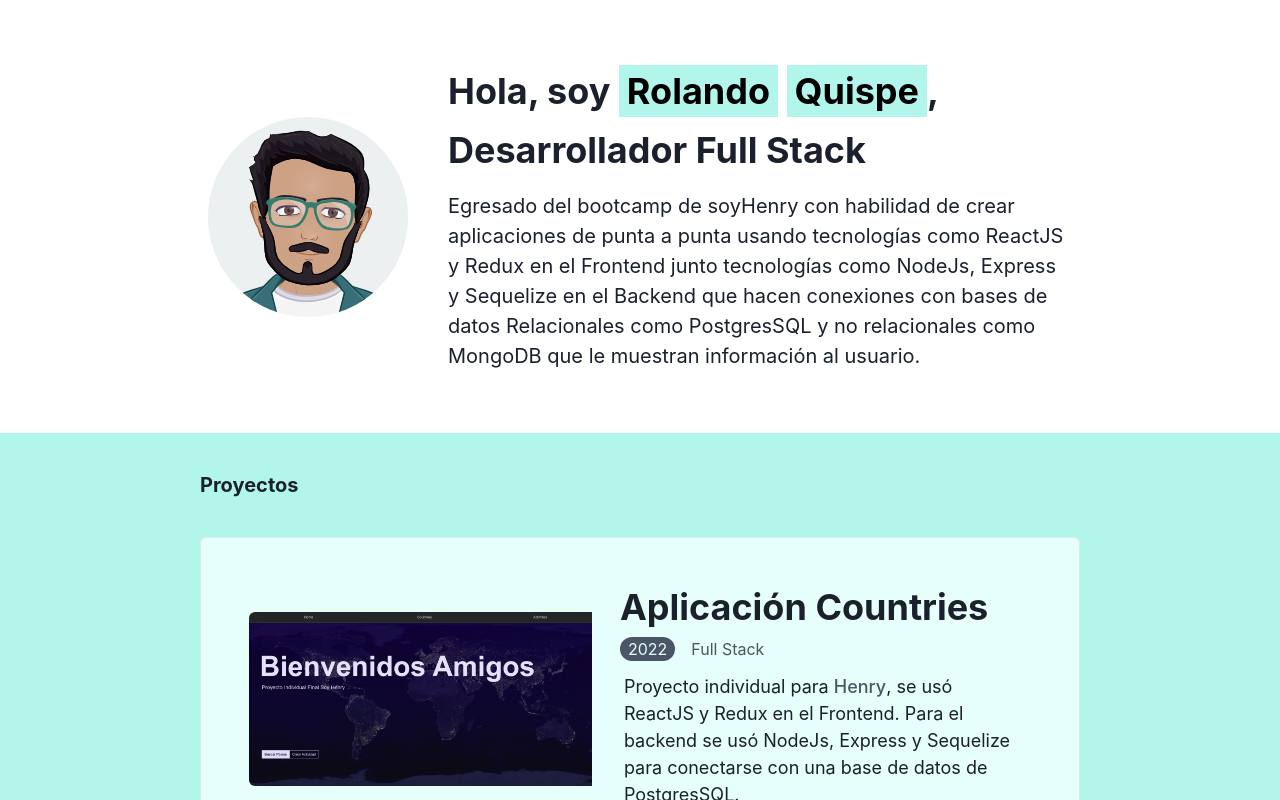
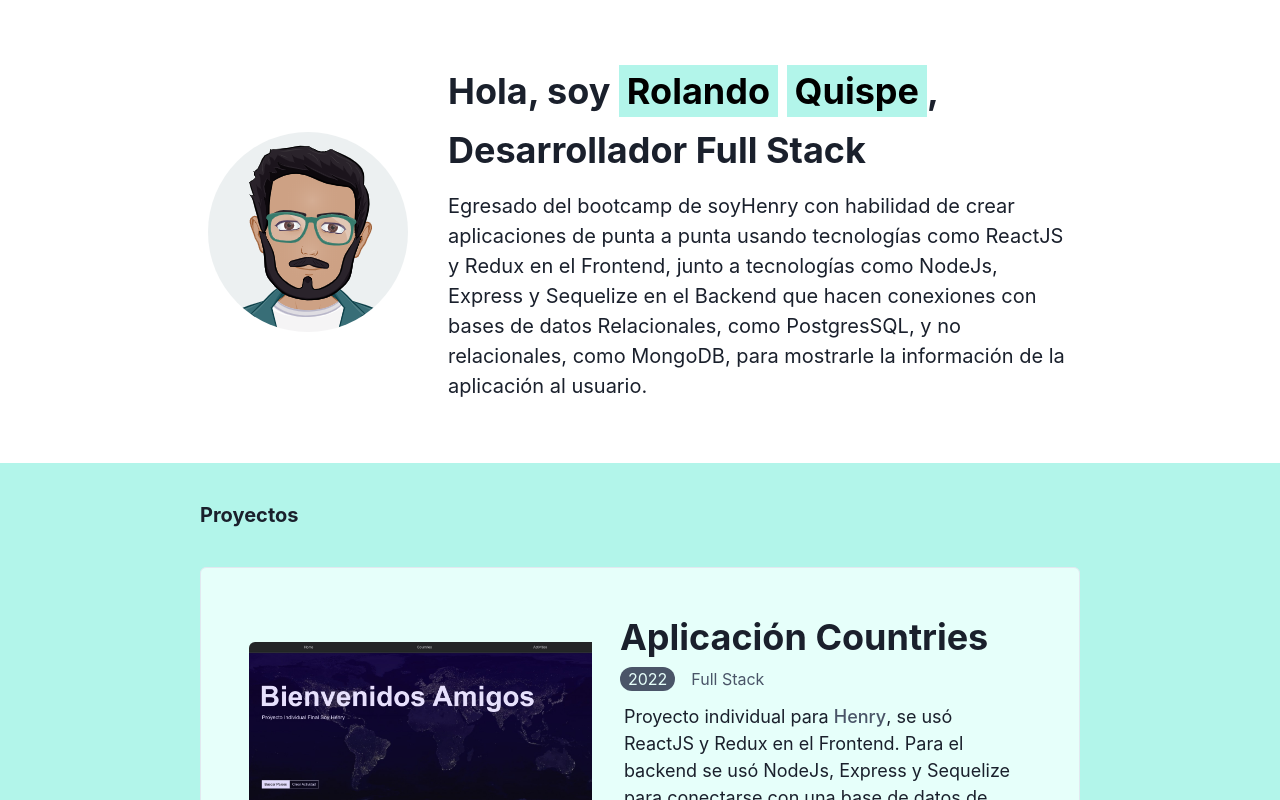
Before and after one commit to oxalc88/personal-page, a React (Vite) app: page / in a window 1280 px wide. Shown: the top 800 px of the page. Built offline with nearby package versions, Linux system fonts and the light colour scheme.

Commit message:
corregida la redacción en Hero

```diff
--- a/src/components/Hero.jsx
+++ b/src/components/Hero.jsx
@@ -26,7 +26,7 @@ const Hero = () => {
                     </Highlight>
                 </Heading>
                 <Box m={3} >
-                    <Text fontSize='xl' >Egresado del bootcamp de soyHenry con habilidad de crear aplicaciones de punta a punta usando tecnologías como ReactJS y Redux en el Frontend junto tecnologías como NodeJs, Express y Sequelize en el Backend que hacen conexiones con bases de datos Relacionales como PostgresSQL y no relacionales como MongoDB que le muestran información al usuario.</Text>
+                    <Text fontSize='xl' >Egresado del bootcamp de soyHenry con habilidad de crear aplicaciones de punta a punta usando tecnologías como ReactJS y Redux en el Frontend, junto a tecnologías como NodeJs, Express y Sequelize en el Backend que hacen conexiones con bases de datos Relacionales, como PostgresSQL, y no relacionales, como MongoDB, para mostrarle la información de la aplicación al usuario.</Text>
                 </Box>
             </Box>
         </Stack>
```
